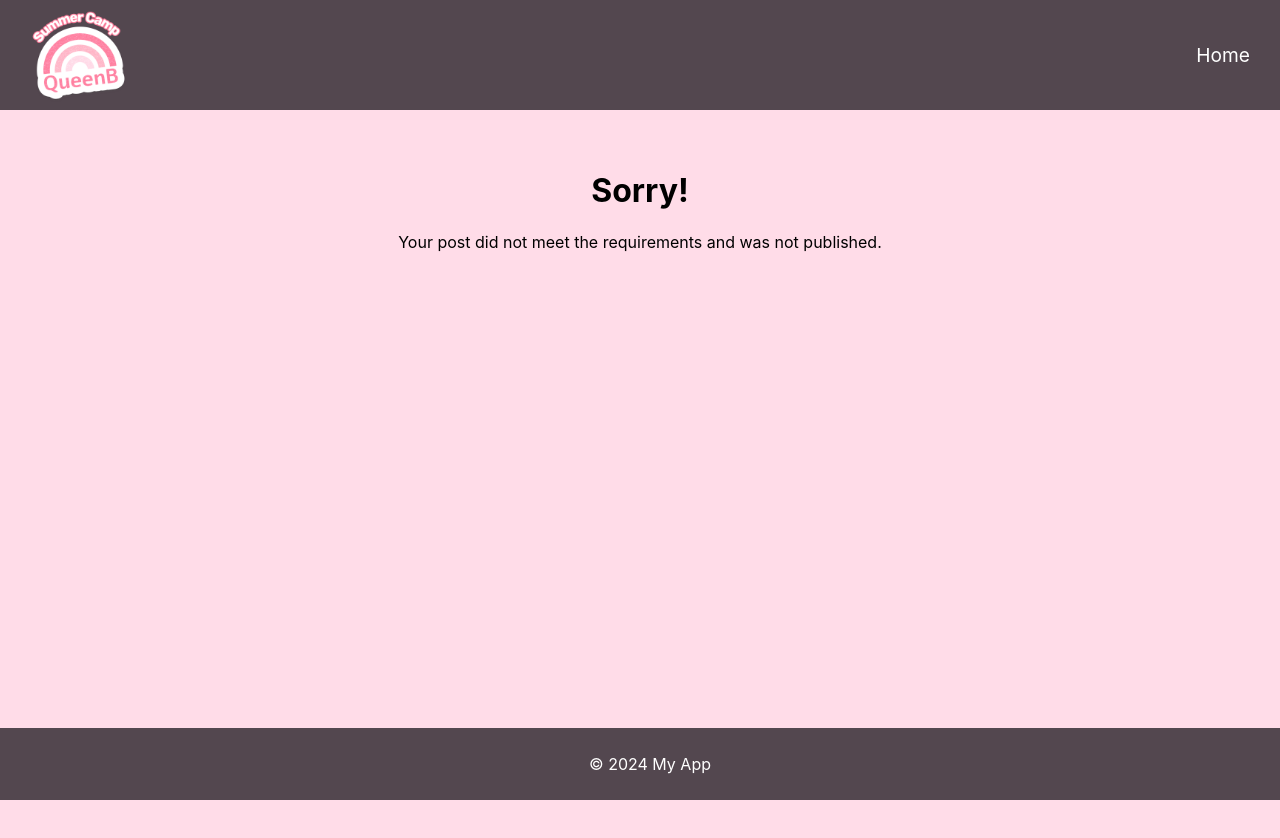
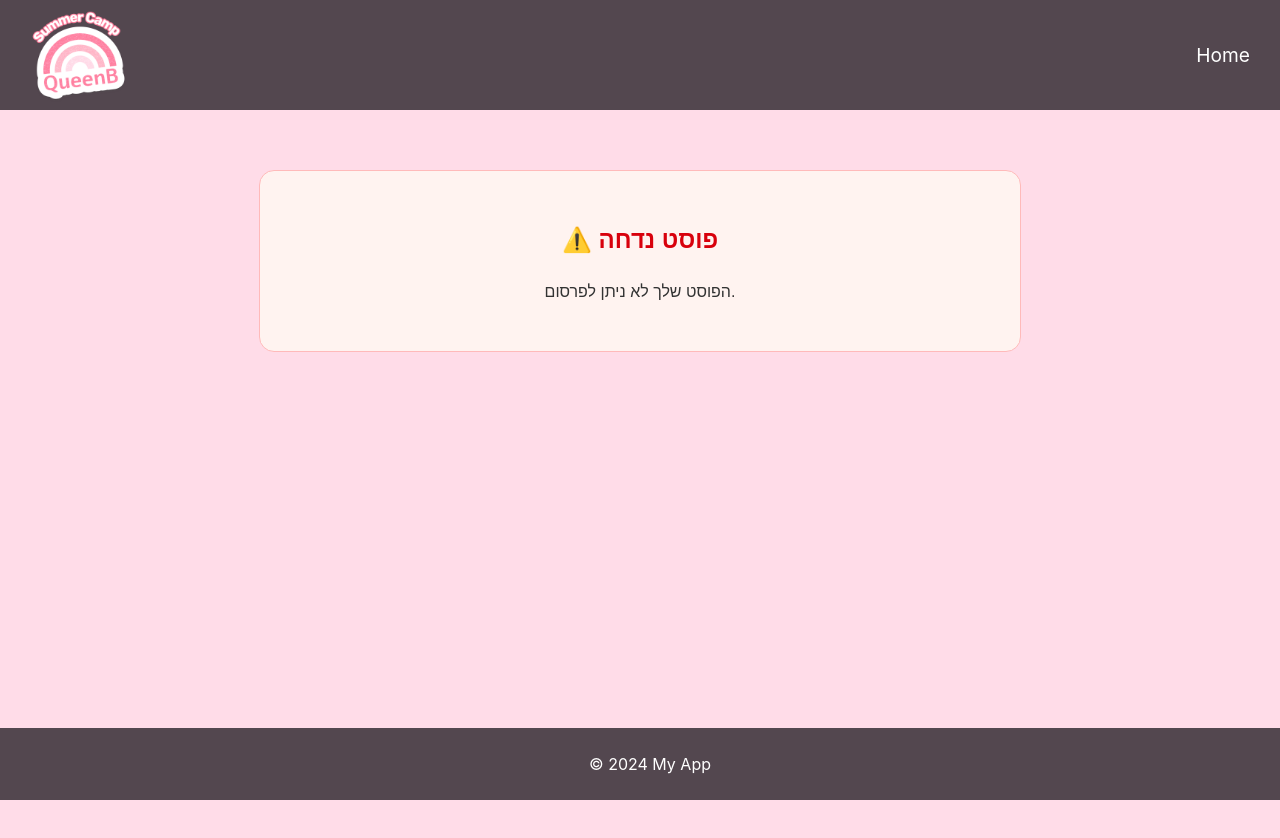
Before and after one commit to YochevedPhilip/safe-web-forum, a React (Vite) app in the folder client/: page /error in a window 1280 px wide. Shown: the top 838 px of the page. Built offline with nearby package versions, Linux system fonts and the light colour scheme; no server answers.

Commit message:
עדכון רכיבי CreatePost ו-ErrorPost עם שיפורי UI ותמיכה בנוער

```diff
--- a/client/src/pages/CreatePost/CreatePost.jsx
+++ b/client/src/pages/CreatePost/CreatePost.jsx
@@ -5,9 +5,10 @@ import { useNavigate } from "react-router";
 const CreatePost = () => {
     const [title, setTitle] = useState("");
   const [text, setText] = useState("");
+  const [isAnonymous, setIsAnonymous] = useState(false);
    const navigate = useNavigate();
 //צריך להוסיף שליחה לצאט שיחליט אם לפרסם או לא
-const handlePublish = async () => {  // <-- כאן הפונקציה async
+const handlePublish = async () => {
   if (title.length < 3) {
     navigate("/error", { state: { message: "Title is too short." } });
   } else if (text.length < 10) {
@@ -16,20 +17,30 @@ const handlePublish = async () => {  // <-- כאן הפונקציה async
     navigate("/error", { state: { message: "Your post contains inappropriate content." } });
   } else {
     try {
-      // שולח את הפוסט לשרת / MongoDB
-      await fetch("http://localhost:5001/api/posts", {
+      const res = await fetch("http://localhost:5001/api/posts", {
         method: "POST",
         headers: { "Content-Type": "application/json" },
         body: JSON.stringify({
           publisherId: "64c1f1d2a5e8b3a1f2c4d5e6",
           topicId: "64c1f1d2a5e8b3a1f2c4d5e7",
           title,
-          content: text
+          content: text,
+          anonymous: isAnonymous
         }),
       });
 
-      // אחרי ההצלחה – ניווט לעמוד הפוסט
-      navigate("/post-published");
+      const data = await res.json();
+
+      if (res.status === 201) {
+        navigate("/post-published", { state: { title, text, anonymous: isAnonymous } });
+      } else {
+        // שולחים את messageToUser לעמוד ErrorPost
+        navigate("/error", { state: { message: data.messageToUser } });
+      }
+
+
+
+
     } catch (err) {
       alert("Error publishing post: " + err.message);
     }
@@ -55,6 +66,17 @@ const handlePublish = async () => {  // <-- כאן הפונקציה async
         style={{ padding: "10px", fontSize: "16px" }}
        />
         <div style={{ marginTop: "20px" }}>
+        <div style={{ marginTop: "10px" }}>
+  <label>
+    <input
+      type="checkbox"
+      checked={isAnonymous}
+      onChange={(e) => setIsAnonymous(e.target.checked)}
+    />{" "}
+    Publish anonymously
+  </label>
+</div>
+
         <button onClick={handlePublish}>Publish Post</button>
       </div>
        </div>
--- a/client/src/pages/CreatePost/PostPublished/ErrorPost.jsx
+++ b/client/src/pages/CreatePost/PostPublished/ErrorPost.jsx
@@ -1,10 +1,23 @@
 import React from "react";
+import { useLocation } from "react-router";
 
 const ErrorPost = () => {
+  const location = useLocation();
+  const message = location.state?.message || "הפוסט שלך לא ניתן לפרסום.";
+
   return (
-    <div style={{ padding: "20px" }}>
-      <h1>Sorry!</h1>
-      <p>Your post did not meet the requirements and was not published.</p>
+    <div style={{
+      padding: "30px",
+      backgroundColor: "#fff3f0",
+      borderRadius: "15px",
+      border: "1px solid #ffbaba",
+      maxWidth: "700px",
+      margin: "40px auto",
+      fontFamily: "Arial, sans-serif",
+      lineHeight: "1.6"
+    }}>
+      <h2 style={{ color: "#d8000c", marginBottom: "20px" }}>⚠️ פוסט נדחה</h2>
+      <p style={{ fontSize: "16px", color: "#333" }}>{message}</p>
     </div>
   );
 };
```
